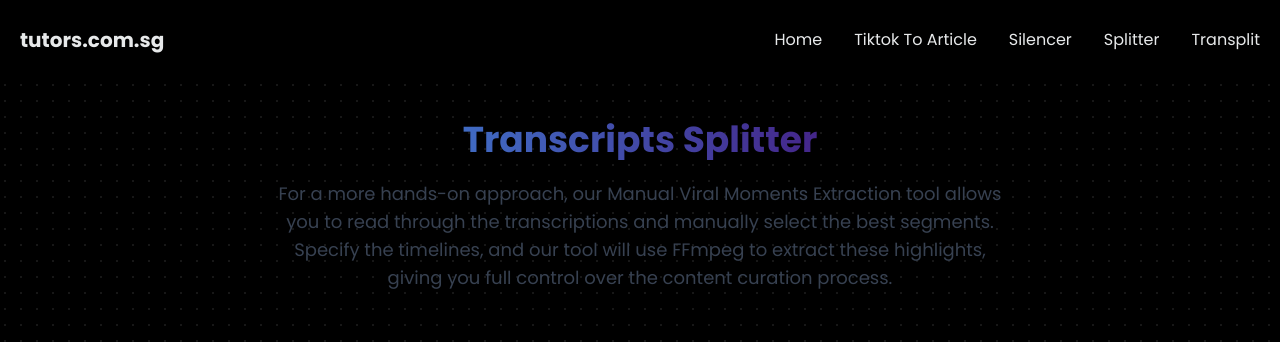
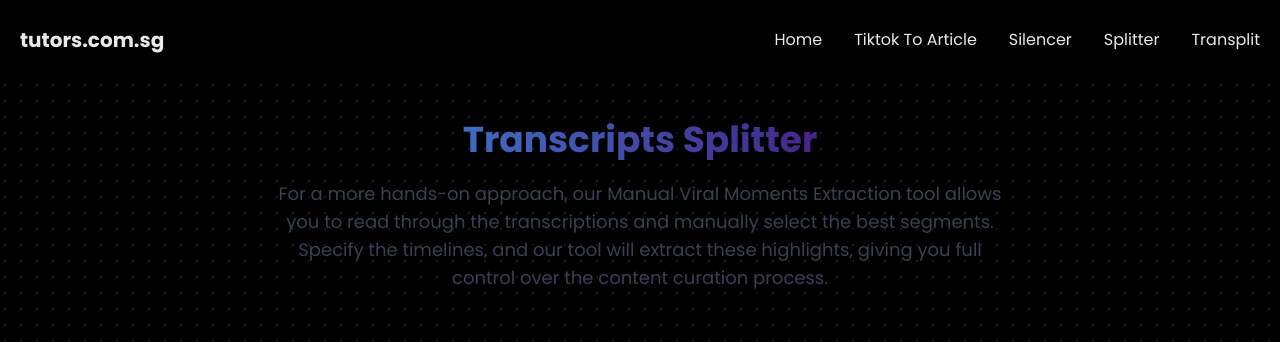
Before and after one commit to tengtutors/tutors_frontend, a Next.js app: page /transcripts-splitter in a window 1280 px wide. Shown: the top 342 px of the page. Built offline with nearby package versions, Linux system fonts and the light colour scheme.

Commit message:
Update page.jsx

```diff
--- a/app/transcripts-splitter/page.jsx
+++ b/app/transcripts-splitter/page.jsx
@@ -7,7 +7,7 @@ const Page = () => {
 
         <h1 className='text-center text-4xl font-bold text-transparent bg-clip-text bg-gradient-to-r from-secondary to-primary'>Transcripts Splitter</h1>
         <p className='text-center text-lg text-gray-700 max-w-prose'>
-          For a more hands-on approach, our Manual Viral Moments Extraction tool allows you to read through the transcriptions and manually select the best segments. Specify the timelines, and our tool will use FFmpeg to extract these highlights, giving you full control over the content curation process.
+          For a more hands-on approach, our Manual Viral Moments Extraction tool allows you to read through the transcriptions and manually select the best segments. Specify the timelines, and our tool will extract these highlights, giving you full control over the content curation process.
         </p>
 
         <div className="flex pt-10 px-3 justify-center self-center w-full max-w-screen-md">
```
